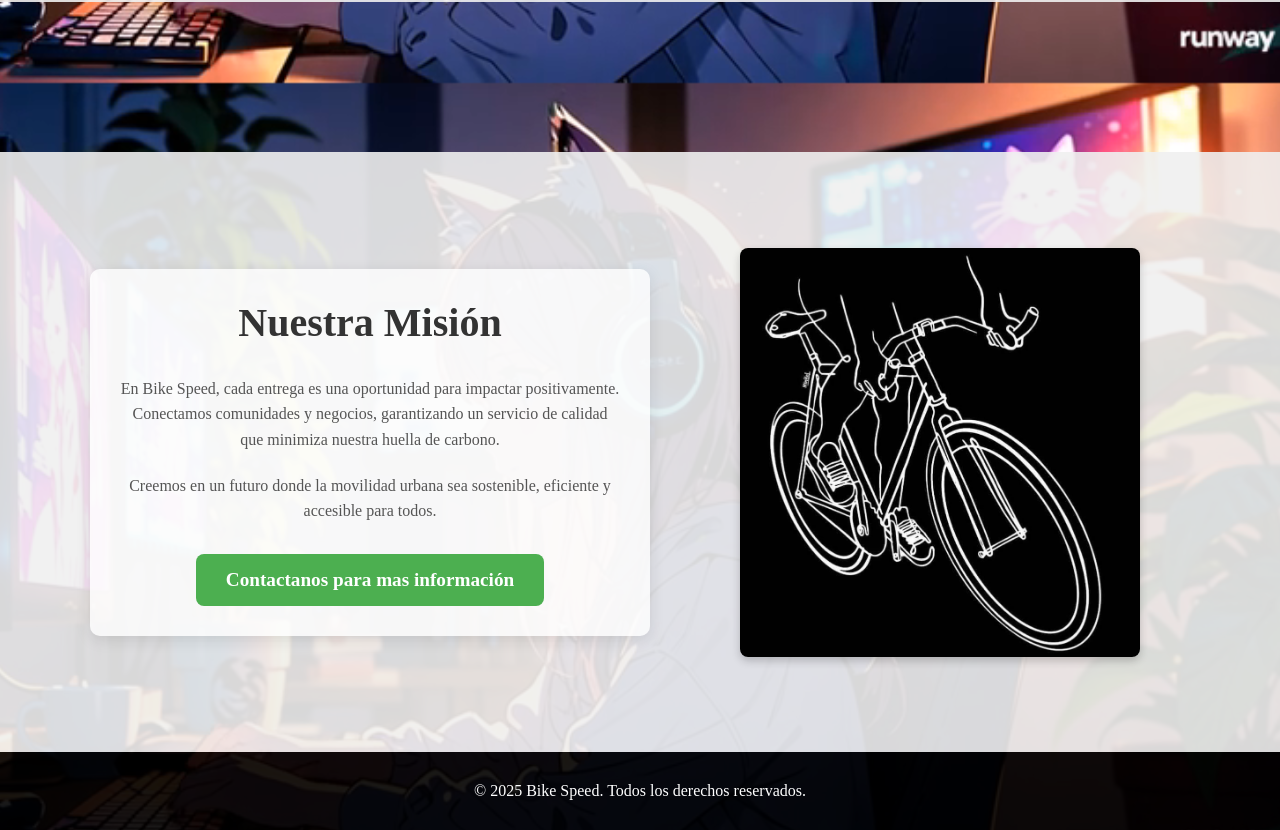
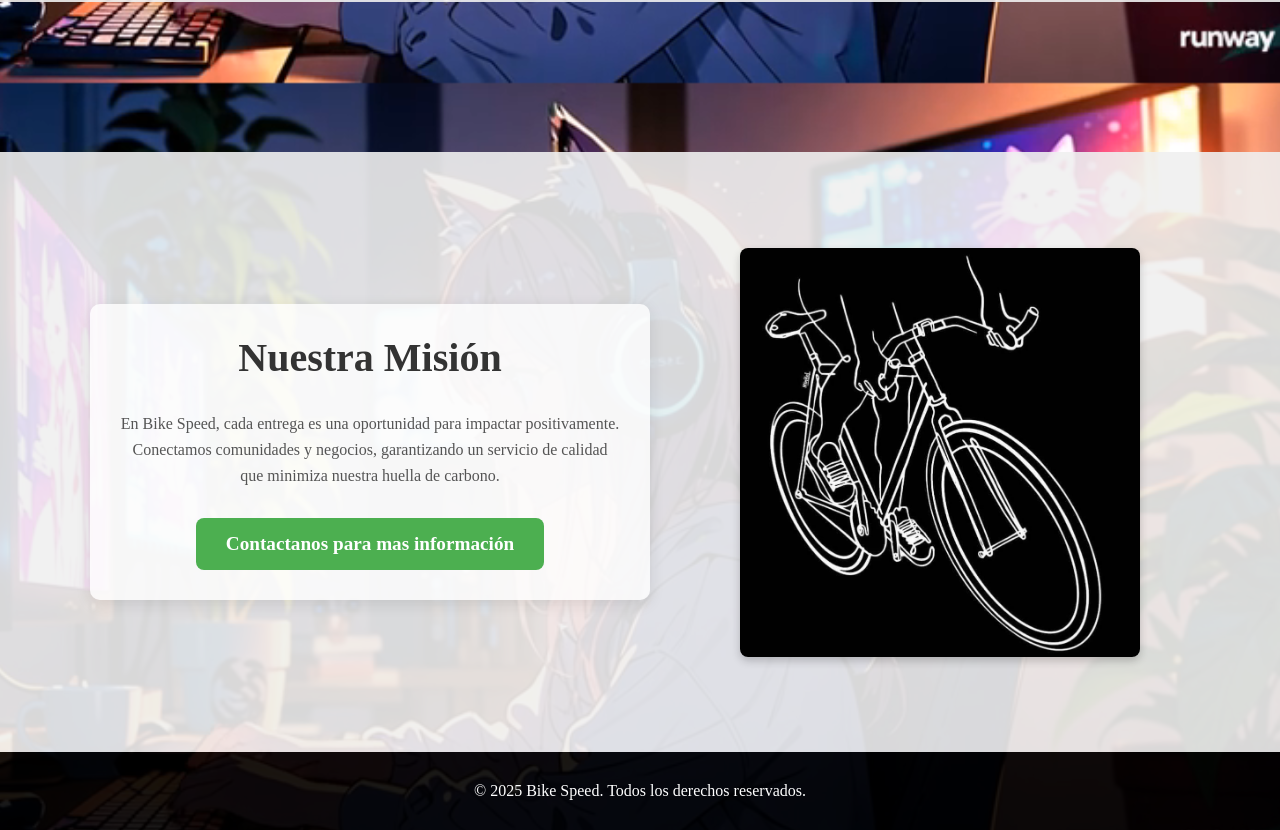
Before and after one commit to Richard1DL/BikeSpeed, a plain HTML site: page index.html in a window 1280 px wide. Shown: the part 1517-2347 px from the top of the page. Drawn offline with Linux system fonts and the light colour scheme.

Commit message:
index.html

```diff
--- a/index.html
+++ b/index.html
@@ -66,7 +66,6 @@
                 <div class="text-column">
                     <h2>Nuestra Misión</h2>
                     <p>En Bike Speed, cada entrega es una oportunidad para impactar positivamente. Conectamos comunidades y negocios, garantizando un servicio de calidad que minimiza nuestra huella de carbono.</p>
-                    <p>Creemos en un futuro donde la movilidad urbana sea sostenible, eficiente y accesible para todos.</p>
                     <a href="https://wa.me/56982477480?text=Hola%2C%20me%20interesa%20saber%20más%20sobre%20Bike%20Speed."" class="cta-button">Contactanos para mas información</a>
                 </div>
                 <div class="image-column">
```
